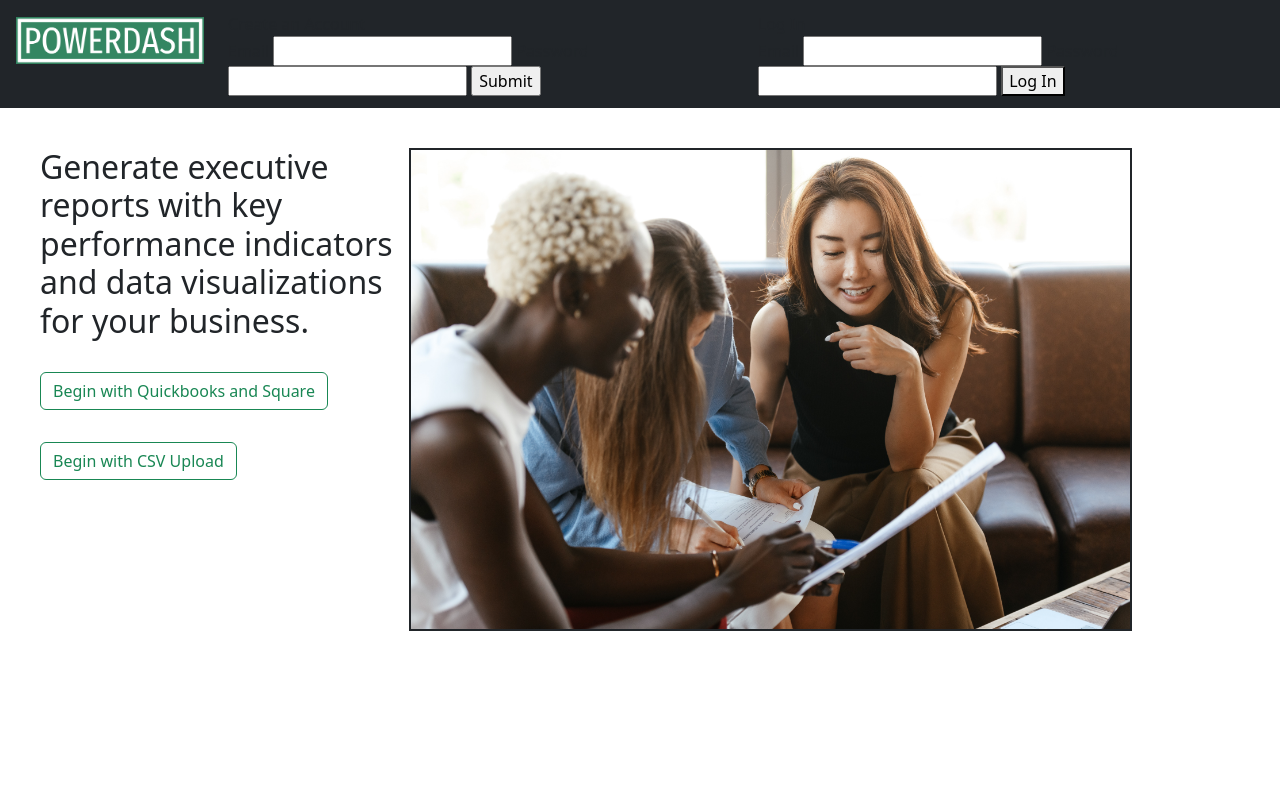
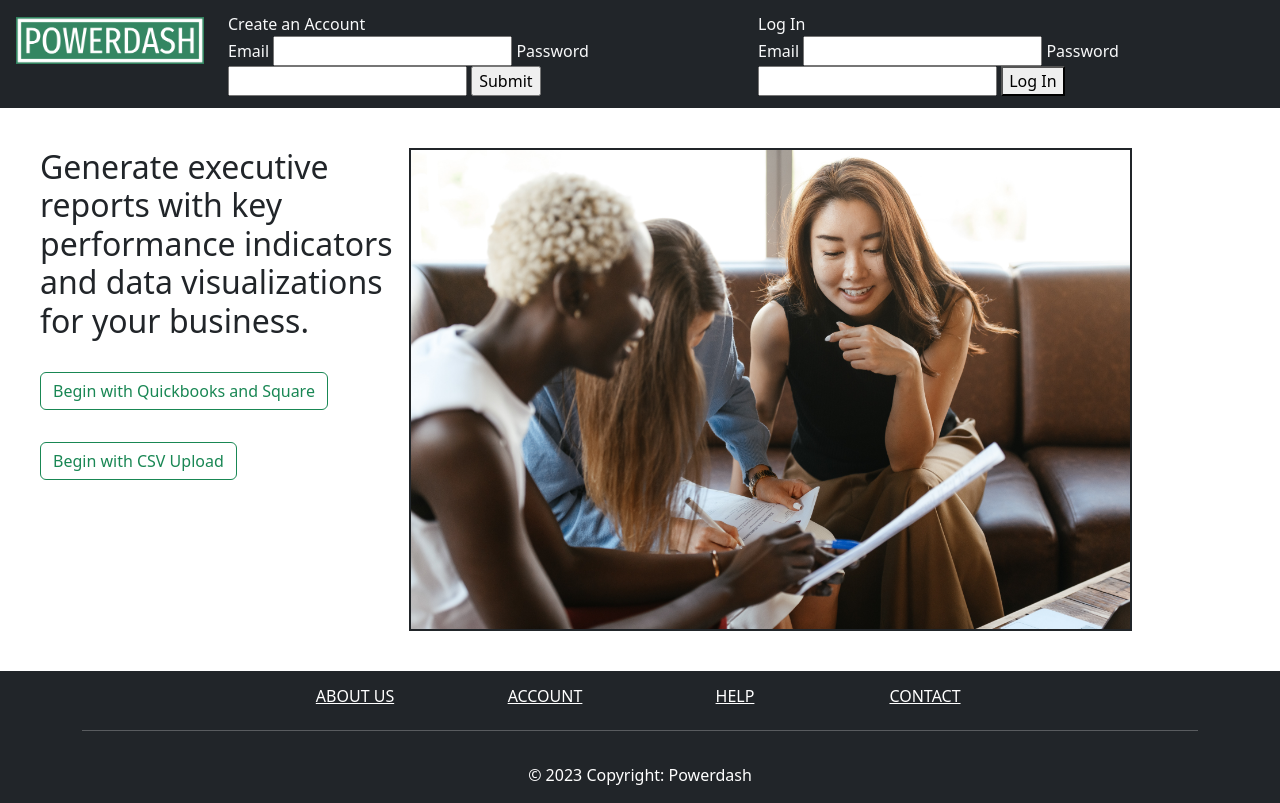
Before and after one commit to jciafardone/powerdash, a Flask app: page / in a window 1280 px wide. Before the commit the page ends 631 px from the top, so only its background shows below. Run offline with Flask 2, Linux system fonts and the light colour scheme.

Commit message:
added footer

```diff
--- a/static/styles.css
+++ b/static/styles.css
@@ -11,6 +11,10 @@ table, th, td {
    background-color: lightcyan;
  }
 
+footer {
+  background-color: black;
+}
+
  /* canvas{
     height: 300px !important;
     width: auto !important;
--- a/templates/base.html
+++ b/templates/base.html
@@ -26,7 +26,7 @@
 
   </head>
 
-  <nav class="navbar container-fluid bg-dark">
+  <nav class="navbar container-fluid bg-dark text-light">
     <div class="row m-1">
       <div class="col-sm-2">
         <img class="navbar-brand img-fluid" href="#" src="/static/logo-no-background.png">
@@ -75,4 +75,85 @@
     {% block scripts %}{% endblock %}
   </body>
 
+<footer class="bg-dark text-center text-lg-start text-white">
+  <div class="container">
+    <section class="mt-2">
+      <div class="row text-center d-flex justify-content-center pt-3">
+        <div class="col-md-2">
+          <h6 class="text-uppercase font-weight-bold">
+            <a href="#!" class="text-white">About Us</a>
+          </h6>
+        </div>
+
+        <div class="col-md-2">
+          <h6 class="text-uppercase font-weight-bold">
+            <a href="#!" class="text-white">Account</a>
+          </h6>
+        </div>
+
+        <!-- <div class="col-md-2">
+          <h6 class="text-uppercase font-weight-bold">
+            <a href="#!" class="text-white">Awards</a>
+          </h6>
+        </div> -->
+
+        <div class="col-md-2">
+          <h6 class="text-uppercase font-weight-bold">
+            <a href="#!" class="text-white">Help</a>
+          </h6>
+        </div>
+
+        <div class="col-md-2">
+          <h6 class="text-uppercase font-weight-bold">
+            <a href="#!" class="text-white">Contact</a>
+          </h6>
+        </div>
+      </div>
+    </section>
+
+    <hr class="my-3" />
+
+    <!-- <section class="mb-3">
+      <div class="row d-flex justify-content-center">
+        <div class="col-lg-8">
+          <p>
+            Powerdash is a b2b platform that analyzes a business’ financial and customer data to produce executive reports.
+            It uses Quickbooks and Square APIs or offers a csv upload option. The unique feature of Powerdash is its
+            ability to take in and analyze both financial and customer data for a business. Most businesses’ CRM platforms
+            are disconnected from their bookkeeping apps. This disconnect makes it difficult for business owners to make
+            \informed decisions about strategy and policy. Powerdash simplifies this process by receiving, organizing, and
+            analyzing the data behind the scenes to give users the full view of the health of their business. It allows
+            users to spend their time on what’s important to them - running a successful business.
+          </p>
+        </div>
+      </div>
+    </section> -->
+
+    <!-- <section class="text-center mb-3">
+      <a href="" class="text-white me-3">
+        <i class="fab fa-facebook-f"></i>
+      </a>
+      <a href="" class="text-white me-2">
+        <i class="fab fa-twitter"></i>
+      </a>
+      <a href="" class="text-white me-2">
+        <i class="fab fa-google"></i>
+      </a>
+      <a href="" class="text-white me-2">
+        <i class="fab fa-instagram"></i>
+      </a>
+      <a href="" class="text-white me-2">
+        <i class="fab fa-linkedin"></i>
+      </a>
+      <a href="" class="text-white me-2">
+        <i class="fab fa-github"></i>
+      </a>
+    </section> -->
+  </div>
+
+  <div class="text-center p-3">
+    © 2023 Copyright: Powerdash
+  </div>
+</footer>
+
 </html>
```
